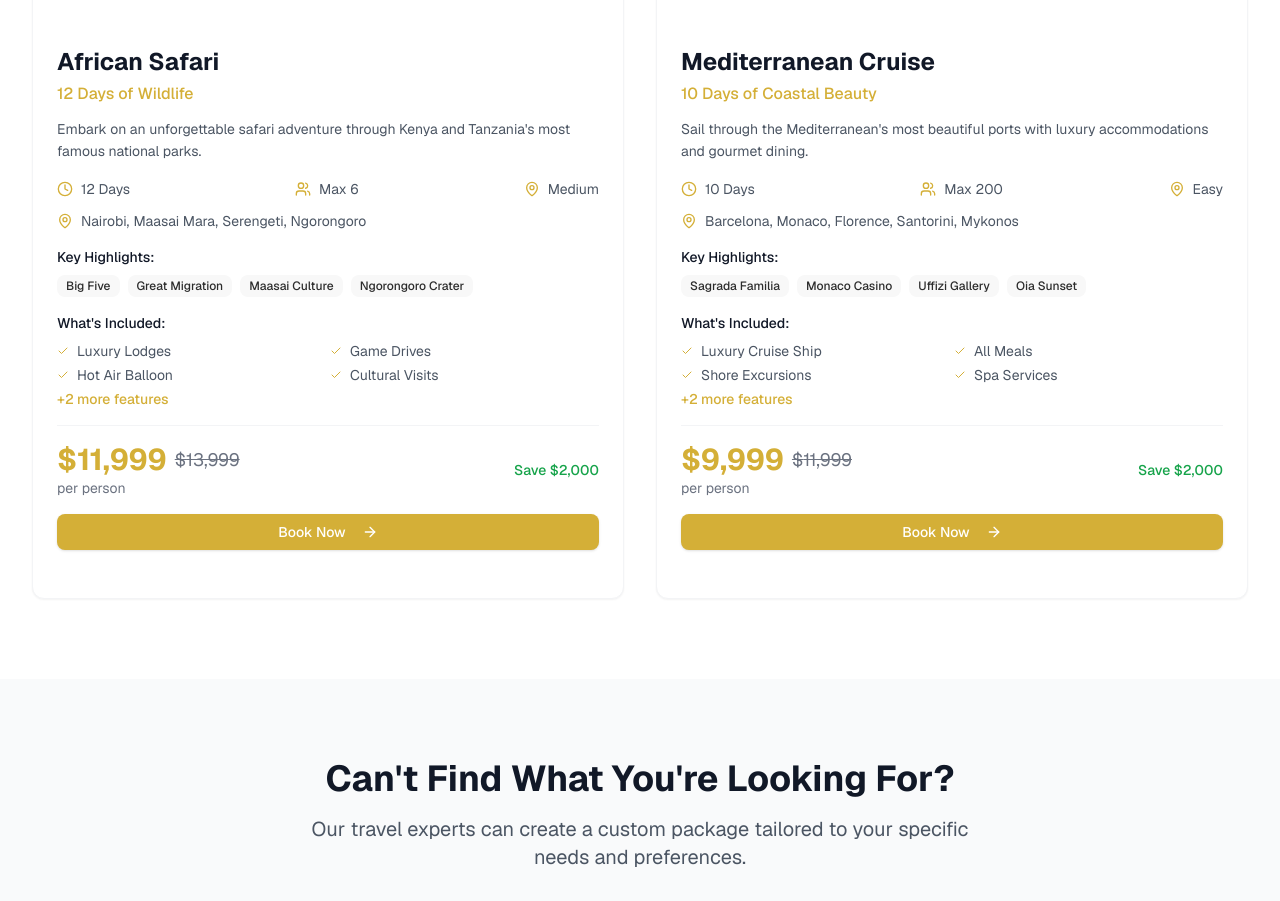
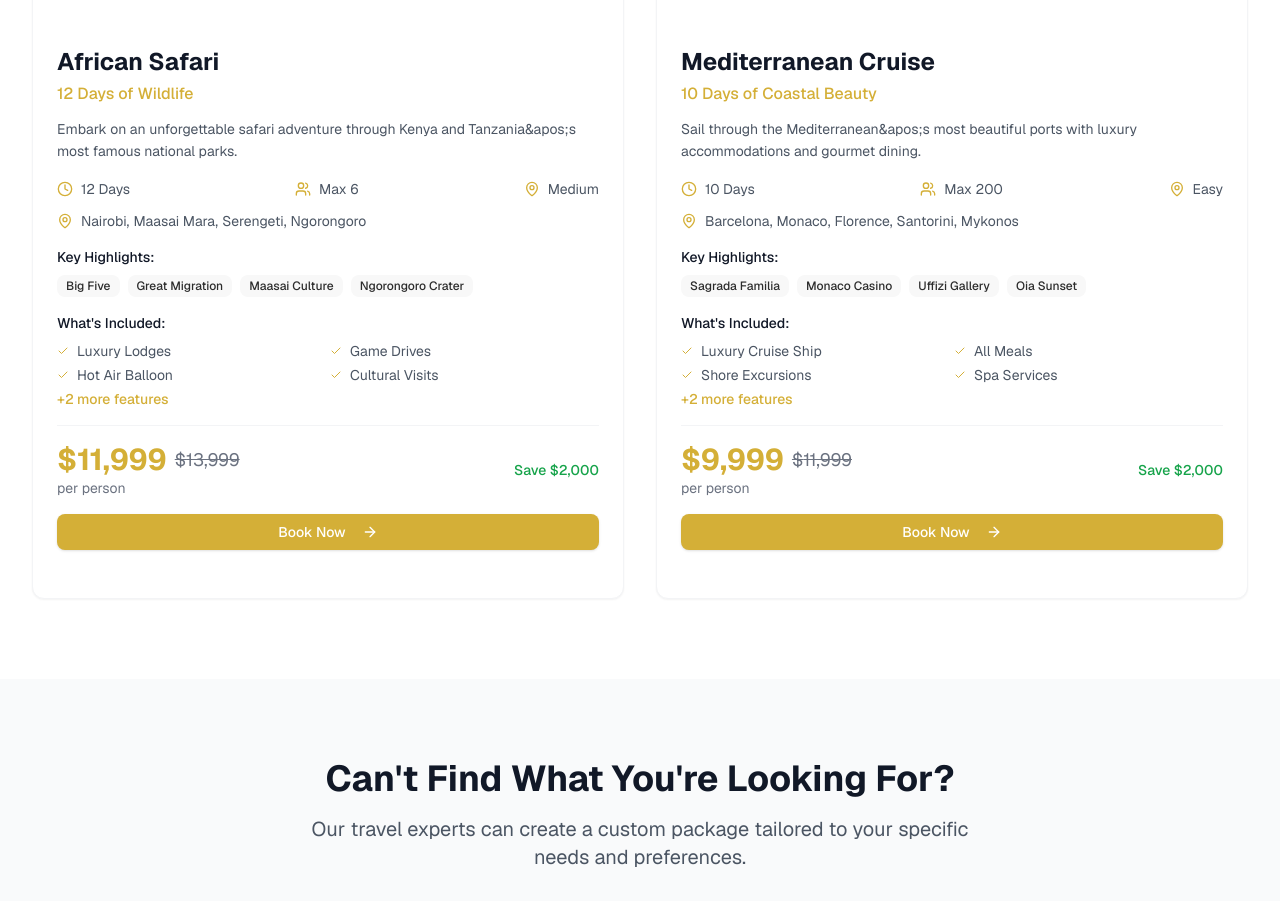
Before and after one commit to yashbantk/khavish-world, a Next.js app: page /packages in a window 1280 px wide. Shown: the part 3292-4193 px from the top of the page. Built offline with nearby package versions, Linux system fonts and the light colour scheme.

Commit message:
Fix remaining React unescaped entities
- Fixed apostrophes in destinations and packages pages
- Fixed quotes in testimonials section
- All ESLint errors now resolved

```diff
--- a/src/app/destinations/page.tsx
+++ b/src/app/destinations/page.tsx
@@ -137,7 +137,7 @@ export default function DestinationsPage() {
               <span className="block text-gradient">Destinations</span>
             </h1>
             <p className="text-xl text-gray-600 max-w-3xl mx-auto mb-8 font-body">
-              Explore our handpicked collection of the world's most captivating destinations, each offering unique experiences and unforgettable memories.
+              Explore our handpicked collection of the world&apos;s most captivating destinations, each offering unique experiences and unforgettable memories.
             </p>
           </motion.div>
 
--- a/src/app/packages/page.tsx
+++ b/src/app/packages/page.tsx
@@ -86,7 +86,7 @@ const packages = [
     title: "African Safari",
     subtitle: "12 Days of Wildlife",
     image: "/api/placeholder/400/300",
-    description: "Embark on an unforgettable safari adventure through Kenya and Tanzania's most famous national parks.",
+    description: "Embark on an unforgettable safari adventure through Kenya and Tanzania&apos;s most famous national parks.",
     price: 11999,
     originalPrice: 13999,
     rating: 4.9,
@@ -104,7 +104,7 @@ const packages = [
     title: "Mediterranean Cruise",
     subtitle: "10 Days of Coastal Beauty",
     image: "/api/placeholder/400/300",
-    description: "Sail through the Mediterranean's most beautiful ports with luxury accommodations and gourmet dining.",
+    description: "Sail through the Mediterranean&apos;s most beautiful ports with luxury accommodations and gourmet dining.",
     price: 9999,
     originalPrice: 11999,
     rating: 4.7,
@@ -253,7 +253,7 @@ export default function PackagesPage() {
 
                           {/* Features */}
                           <div className="space-y-2">
-                            <h4 className="font-medium text-gray-900 text-sm">What's Included:</h4>
+                            <h4 className="font-medium text-gray-900 text-sm">What&apos;s Included:</h4>
                             <div className="grid grid-cols-2 gap-1">
                               {pkg.features.slice(0, 4).map((feature, idx) => (
                                 <div key={idx} className="flex items-center space-x-2 text-sm text-gray-600">
--- a/src/components/sections/testimonials-section.tsx
+++ b/src/components/sections/testimonials-section.tsx
@@ -110,7 +110,7 @@ export default function TestimonialsSection() {
 
                     {/* Testimonial Text */}
                     <p className="text-gray-700 leading-relaxed italic">
-                      "{testimonial.text}"
+                      &ldquo;{testimonial.text}&rdquo;
                     </p>
 
                     {/* Trip Reference */}
```
